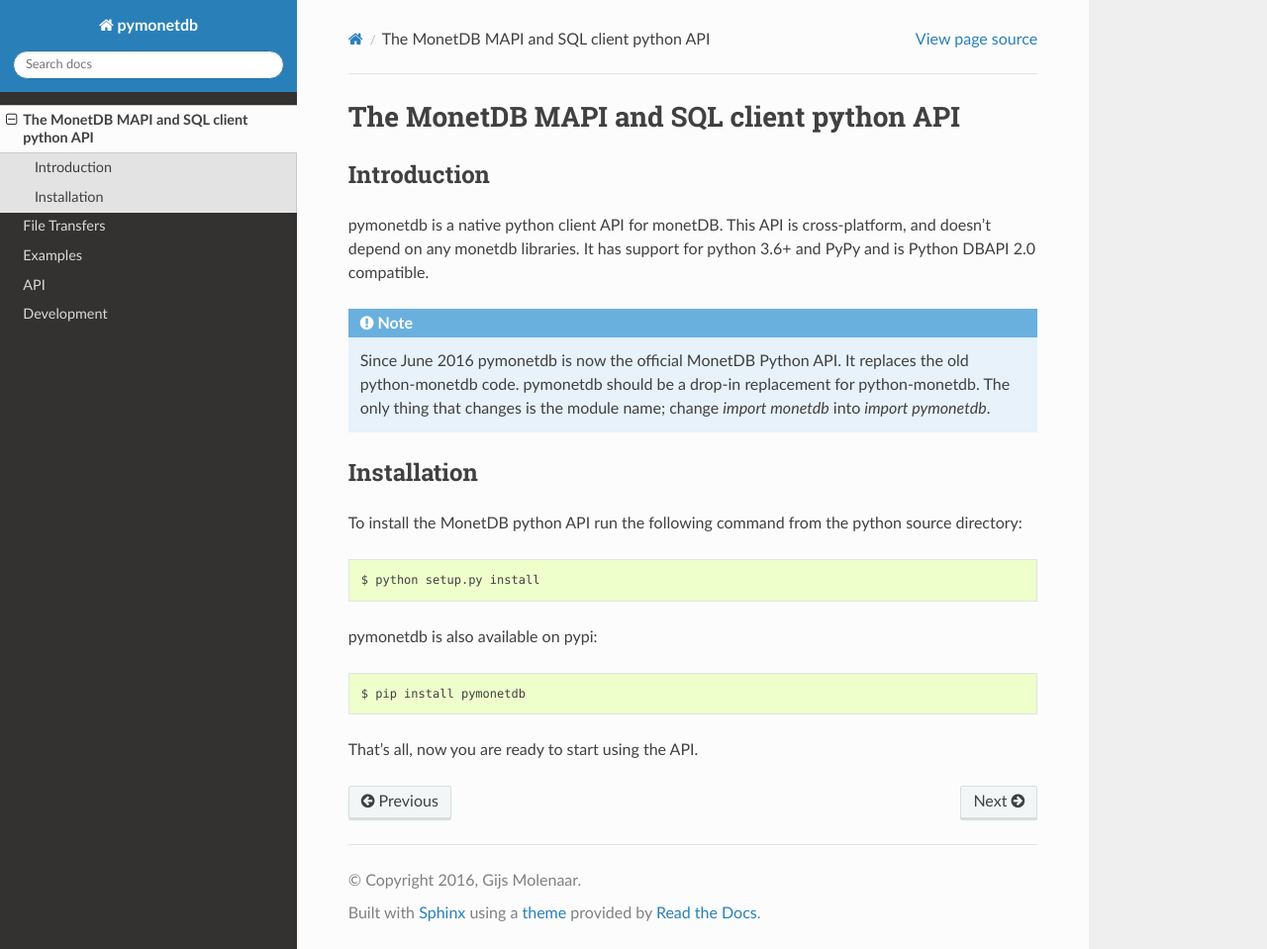
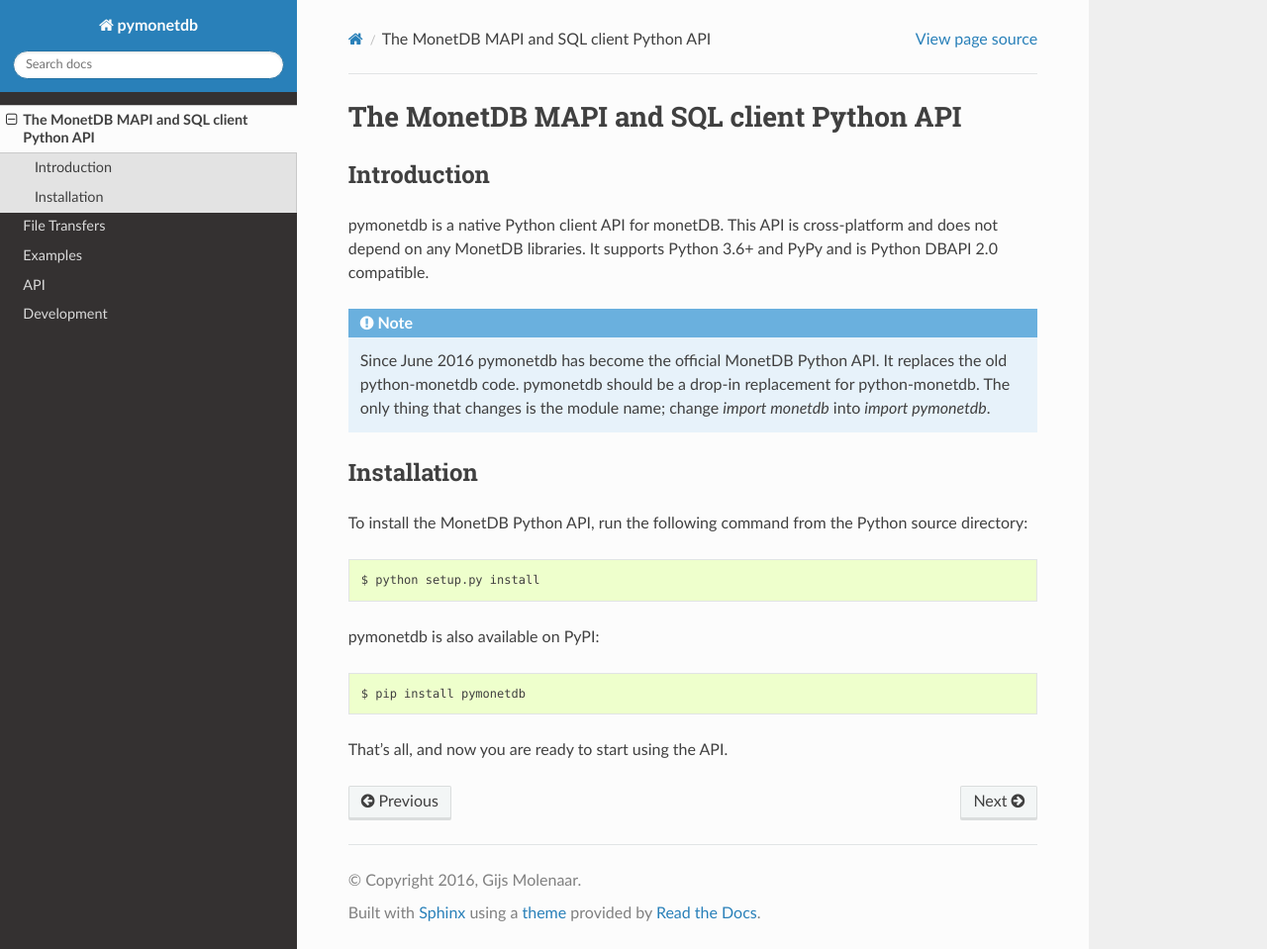
Before and after one commit to MonetDB/pymonetdb, a Sphinx documentation site: the page built from doc/introduction.rst, in a window 1280 px wide and 959 px high. Shown: the whole window at 99% size. Built offline with Sphinx 7.4.7 and the Read the Docs theme 2.0.0, drawn with Linux system fonts in a browser that asks for light colours; the version number could not be read and is left out.

Commit message:
ran through grammarly, minor improvements

```diff
--- a/doc/introduction.rst
+++ b/doc/introduction.rst
@@ -1,16 +1,16 @@
 ==========================================
-The MonetDB MAPI and SQL client python API
+The MonetDB MAPI and SQL client Python API
 ==========================================
 
 
 Introduction
 ============
 
-pymonetdb is a native python client API for monetDB. This API is cross-platform,
-and doesn't depend on any monetdb libraries.  It has support for
-python 3.6+ and PyPy and is Python DBAPI 2.0 compatible.
+pymonetdb is a native Python client API for monetDB. This API is cross-platform
+and does not depend on any MonetDB libraries.  It supports
+Python 3.6+ and PyPy and is Python DBAPI 2.0 compatible.
 
-.. Note:: Since June 2016 pymonetdb is now the official MonetDB Python API. It
+.. Note:: Since June 2016 pymonetdb has become the official MonetDB Python API. It
   replaces the old python-monetdb code. pymonetdb should be a drop-in
   replacement for python-monetdb. The only thing that changes is the module
   name; change `import monetdb` into `import pymonetdb`.
@@ -19,13 +19,13 @@ python 3.6+ and PyPy and is Python DBAPI 2.0 compatible.
 Installation
 ============
 
-To install the MonetDB python API run the following command from the
-python source directory::
+To install the MonetDB Python API, run the following command from the
+Python source directory::
 
  $ python setup.py install
 
-pymonetdb is also available on pypi::
+pymonetdb is also available on PyPI::
 
  $ pip install pymonetdb
 
-That's all, now you are ready to start using the API.
+That's all, and now you are ready to start using the API.
```
